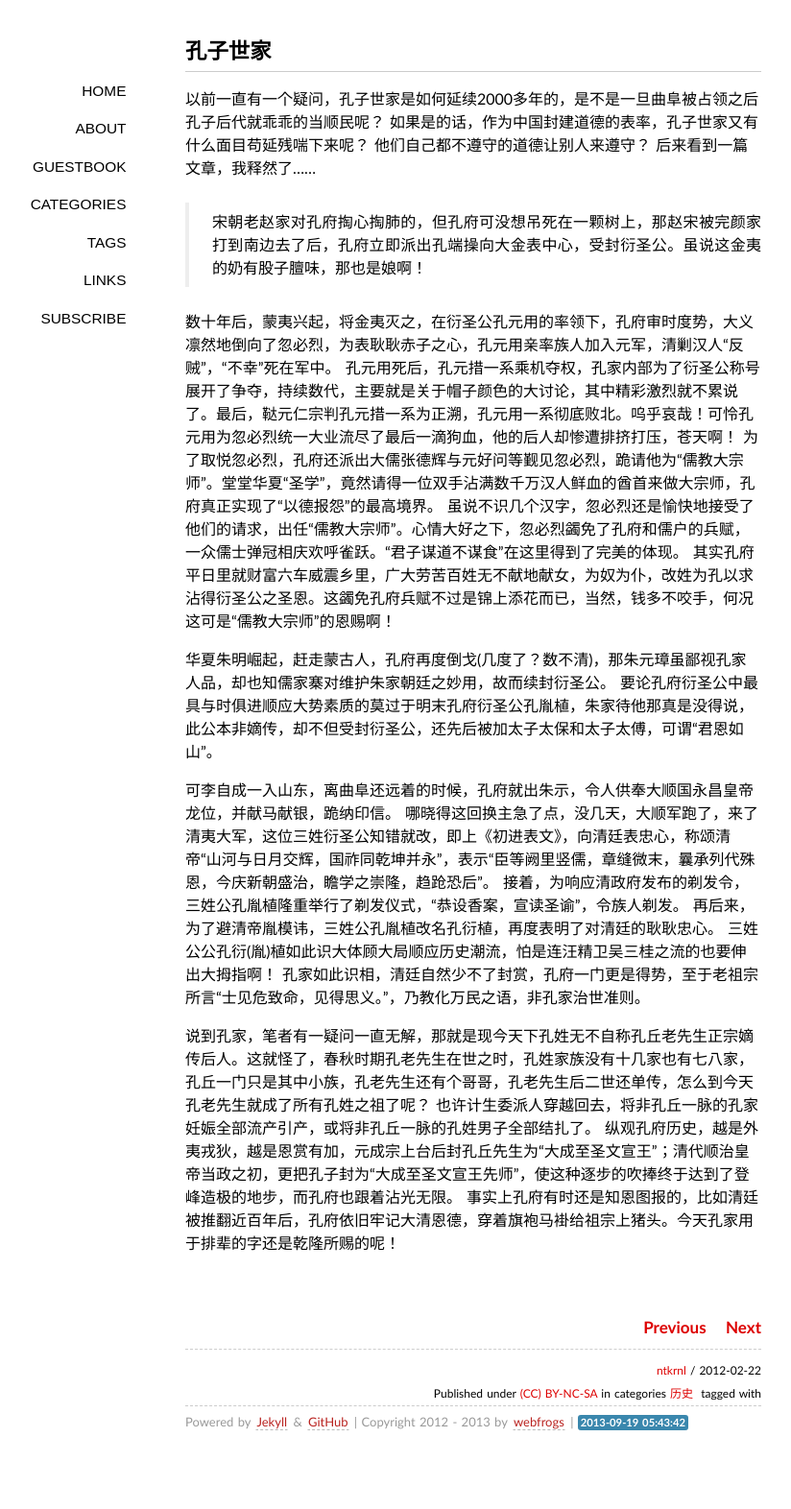
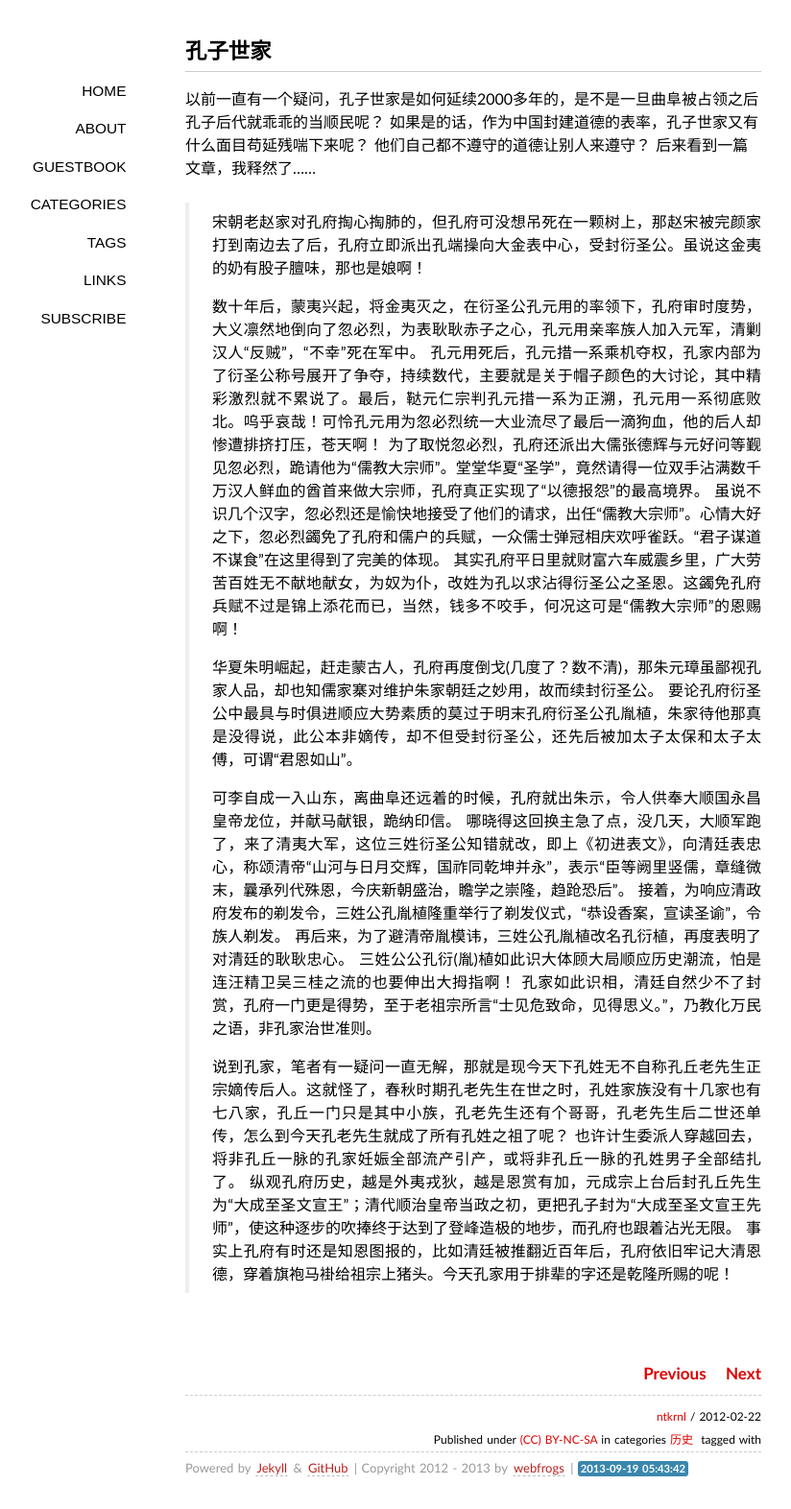
Before and after one commit to ntkrnl/ntkrnl.github.io, a Jekyll site: the page built from _posts/2012-02-22-confucius-family.markdown, in a window 1280 px wide. Shown: the whole page at 96% size, without its empty margins (147-971 px from the left). Built offline with Jekyll 4.4.1, drawn with Linux system fonts in a browser that asks for light colours; some web fonts are replaced; Markdown is read by kramdown in place of the engine named in the settings; comment, search, counter and statistics services are not loaded; before the commit the page ends 1524 px from its top, so only the background shows below that.

```diff
--- a/_posts/2012-02-22-confucius-family.markdown
+++ b/_posts/2012-02-22-confucius-family.markdown
@@ -12,13 +12,13 @@ categories:
 
 以前一直有一个疑问，孔子世家是如何延续2000多年的，是不是一旦曲阜被占领之后孔子后代就乖乖的当顺民呢？ 如果是的话，作为中国封建道德的表率，孔子世家又有什么面目苟延残喘下来呢？ 他们自己都不遵守的道德让别人来遵守？ 后来看到一篇文章，我释然了……
 
-
 > 宋朝老赵家对孔府掏心掏肺的，但孔府可没想吊死在一颗树上，那赵宋被完颜家打到南边去了后，孔府立即派出孔端操向大金表中心，受封衍圣公。虽说这金夷的奶有股子膻味，那也是娘啊！
-
-数十年后，蒙夷兴起，将金夷灭之，在衍圣公孔元用的率领下，孔府审时度势，大义凛然地倒向了忽必烈，为表耿耿赤子之心，孔元用亲率族人加入元军，清剿汉人“反贼”，“不幸”死在军中。 孔元用死后，孔元措一系乘机夺权，孔家内部为了衍圣公称号展开了争夺，持续数代，主要就是关于帽子颜色的大讨论，其中精彩激烈就不累说了。最后，鞑元仁宗判孔元措一系为正溯，孔元用一系彻底败北。呜乎哀哉！可怜孔元用为忽必烈统一大业流尽了最后一滴狗血，他的后人却惨遭排挤打压，苍天啊！ 为了取悦忽必烈，孔府还派出大儒张德辉与元好问等觐见忽必烈，跪请他为“儒教大宗师”。堂堂华夏“圣学”，竟然请得一位双手沾满数千万汉人鲜血的酋首来做大宗师，孔府真正实现了“以德报怨”的最高境界。 虽说不识几个汉字，忽必烈还是愉快地接受了他们的请求，出任“儒教大宗师”。心情大好之下，忽必烈蠲免了孔府和儒户的兵赋，一众儒士弹冠相庆欢呼雀跃。“君子谋道不谋食”在这里得到了完美的体现。 其实孔府平日里就财富六车威震乡里，广大劳苦百姓无不献地献女，为奴为仆，改姓为孔以求沾得衍圣公之圣恩。这蠲免孔府兵赋不过是锦上添花而已，当然，钱多不咬手，何况这可是“儒教大宗师”的恩赐啊！
-
-华夏朱明崛起，赶走蒙古人，孔府再度倒戈(几度了？数不清)，那朱元璋虽鄙视孔家人品，却也知儒家寨对维护朱家朝廷之妙用，故而续封衍圣公。 要论孔府衍圣公中最具与时俱进顺应大势素质的莫过于明末孔府衍圣公孔胤植，朱家待他那真是没得说，此公本非嫡传，却不但受封衍圣公，还先后被加太子太保和太子太傅，可谓“君恩如山”。
-
-可李自成一入山东，离曲阜还远着的时候，孔府就出朱示，令人供奉大顺国永昌皇帝龙位，并献马献银，跪纳印信。 哪晓得这回换主急了点，没几天，大顺军跑了，来了清夷大军，这位三姓衍圣公知错就改，即上《初进表文》，向清廷表忠心，称颂清帝“山河与日月交辉，国祚同乾坤并永”，表示“臣等阙里竖儒，章缝微末，曩承列代殊恩，今庆新朝盛治，瞻学之崇隆，趋跄恐后”。 接着，为响应清政府发布的剃发令，三姓公孔胤植隆重举行了剃发仪式，“恭设香案，宣读圣谕”，令族人剃发。 再后来，为了避清帝胤模讳，三姓公孔胤植改名孔衍植，再度表明了对清廷的耿耿忠心。 三姓公公孔衍(胤)植如此识大体顾大局顺应历史潮流，怕是连汪精卫吴三桂之流的也要伸出大拇指啊！ 孔家如此识相，清廷自然少不了封赏，孔府一门更是得势，至于老祖宗所言“士见危致命，见得思义。”，乃教化万民之语，非孔家治世准则。
-
-说到孔家，笔者有一疑问一直无解，那就是现今天下孔姓无不自称孔丘老先生正宗嫡传后人。这就怪了，春秋时期孔老先生在世之时，孔姓家族没有十几家也有七八家，孔丘一门只是其中小族，孔老先生还有个哥哥，孔老先生后二世还单传，怎么到今天孔老先生就成了所有孔姓之祖了呢？ 也许计生委派人穿越回去，将非孔丘一脉的孔家妊娠全部流产引产，或将非孔丘一脉的孔姓男子全部结扎了。 纵观孔府历史，越是外夷戎狄，越是恩赏有加，元成宗上台后封孔丘先生为“大成至圣文宣王”；清代顺治皇帝当政之初，更把孔子封为“大成至圣文宣王先师”，使这种逐步的吹捧终于达到了登峰造极的地步，而孔府也跟着沾光无限。 事实上孔府有时还是知恩图报的，比如清廷被推翻近百年后，孔府依旧牢记大清恩德，穿着旗袍马褂给祖宗上猪头。今天孔家用于排辈的字还是乾隆所赐的呢！
+>
+> 数十年后，蒙夷兴起，将金夷灭之，在衍圣公孔元用的率领下，孔府审时度势，大义凛然地倒向了忽必烈，为表耿耿赤子之心，孔元用亲率族人加入元军，清剿汉人“反贼”，“不幸”死在军中。 孔元用死后，孔元措一系乘机夺权，孔家内部为了衍圣公称号展开了争夺，持续数代，主要就是关于帽子颜色的大讨论，其中精彩激烈就不累说了。最后，鞑元仁宗判孔元措一系为正溯，孔元用一系彻底败北。呜乎哀哉！可怜孔元用为忽必烈统一大业流尽了最后一滴狗血，他的后人却惨遭排挤打压，苍天啊！ 为了取悦忽必烈，孔府还派出大儒张德辉与元好问等觐见忽必烈，跪请他为“儒教大宗师”。堂堂华夏“圣学”，竟然请得一位双手沾满数千万汉人鲜血的酋首来做大宗师，孔府真正实现了“以德报怨”的最高境界。 虽说不识几个汉字，忽必烈还是愉快地接受了他们的请求，出任“儒教大宗师”。心情大好之下，忽必烈蠲免了孔府和儒户的兵赋，一众儒士弹冠相庆欢呼雀跃。“君子谋道不谋食”在这里得到了完美的体现。 其实孔府平日里就财富六车威震乡里，广大劳苦百姓无不献地献女，为奴为仆，改姓为孔以求沾得衍圣公之圣恩。这蠲免孔府兵赋不过是锦上添花而已，当然，钱多不咬手，何况这可是“儒教大宗师”的恩赐啊！
+>
+> 华夏朱明崛起，赶走蒙古人，孔府再度倒戈(几度了？数不清)，那朱元璋虽鄙视孔家人品，却也知儒家寨对维护朱家朝廷之妙用，故而续封衍圣公。 要论孔府衍圣公中最具与时俱进顺应大势素质的莫过于明末孔府衍圣公孔胤植，朱家待他那真是没得说，此公本非嫡传，却不但受封衍圣公，还先后被加太子太保和太子太傅，可谓“君恩如山”。
+>
+> 可李自成一入山东，离曲阜还远着的时候，孔府就出朱示，令人供奉大顺国永昌皇帝龙位，并献马献银，跪纳印信。 哪晓得这回换主急了点，没几天，大顺军跑了，来了清夷大军，这位三姓衍圣公知错就改，即上《初进表文》，向清廷表忠心，称颂清帝“山河与日月交辉，国祚同乾坤并永”，表示“臣等阙里竖儒，章缝微末，曩承列代殊恩，今庆新朝盛治，瞻学之崇隆，趋跄恐后”。 接着，为响应清政府发布的剃发令，三姓公孔胤植隆重举行了剃发仪式，“恭设香案，宣读圣谕”，令族人剃发。 再后来，为了避清帝胤模讳，三姓公孔胤植改名孔衍植，再度表明了对清廷的耿耿忠心。 三姓公公孔衍(胤)植如此识大体顾大局顺应历史潮流，怕是连汪精卫吴三桂之流的也要伸出大拇指啊！ 孔家如此识相，清廷自然少不了封赏，孔府一门更是得势，至于老祖宗所言“士见危致命，见得思义。”，乃教化万民之语，非孔家治世准则。
+>
+> 说到孔家，笔者有一疑问一直无解，那就是现今天下孔姓无不自称孔丘老先生正宗嫡传后人。这就怪了，春秋时期孔老先生在世之时，孔姓家族没有十几家也有七八家，孔丘一门只是其中小族，孔老先生还有个哥哥，孔老先生后二世还单传，怎么到今天孔老先生就成了所有孔姓之祖了呢？ 也许计生委派人穿越回去，将非孔丘一脉的孔家妊娠全部流产引产，或将非孔丘一脉的孔姓男子全部结扎了。 纵观孔府历史，越是外夷戎狄，越是恩赏有加，元成宗上台后封孔丘先生为“大成至圣文宣王”；清代顺治皇帝当政之初，更把孔子封为“大成至圣文宣王先师”，使这种逐步的吹捧终于达到了登峰造极的地步，而孔府也跟着沾光无限。 事实上孔府有时还是知恩图报的，比如清廷被推翻近百年后，孔府依旧牢记大清恩德，穿着旗袍马褂给祖宗上猪头。今天孔家用于排辈的字还是乾隆所赐的呢！
+>
```
